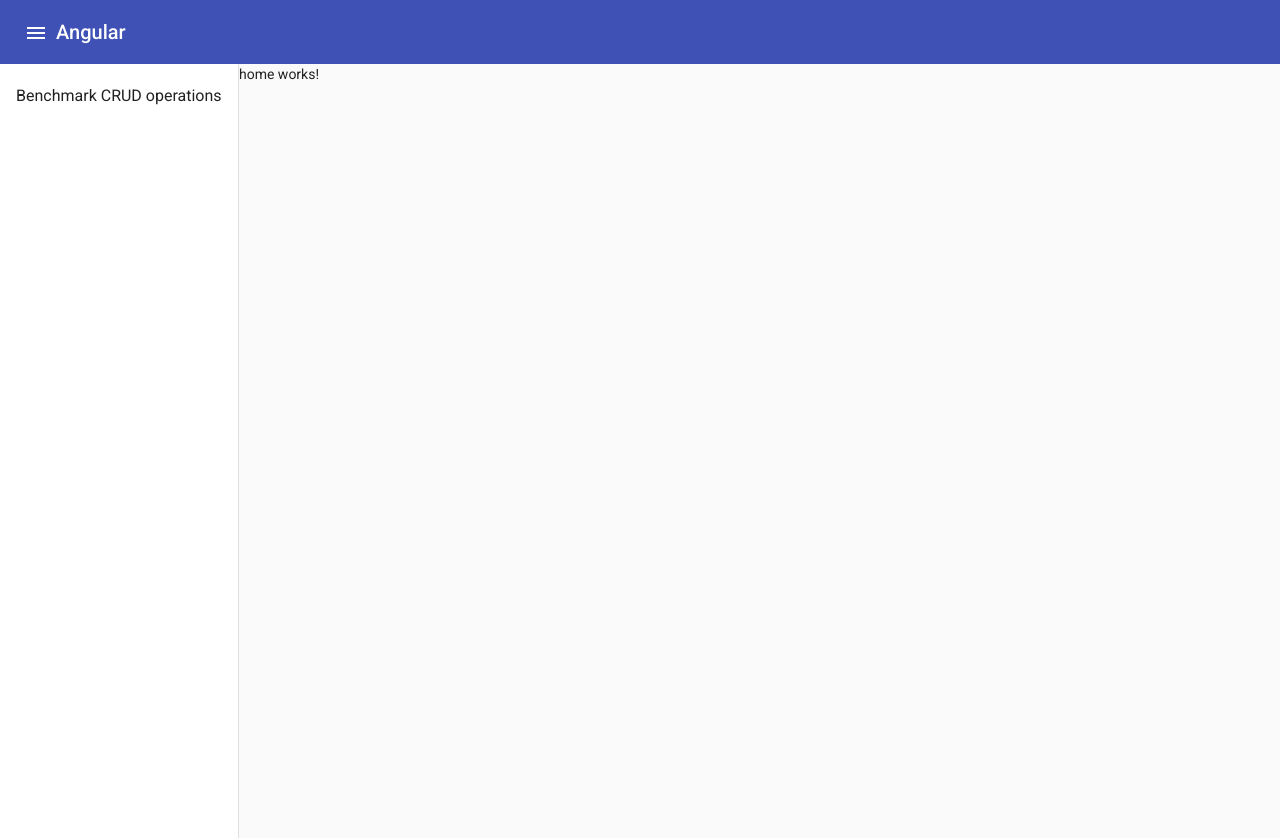
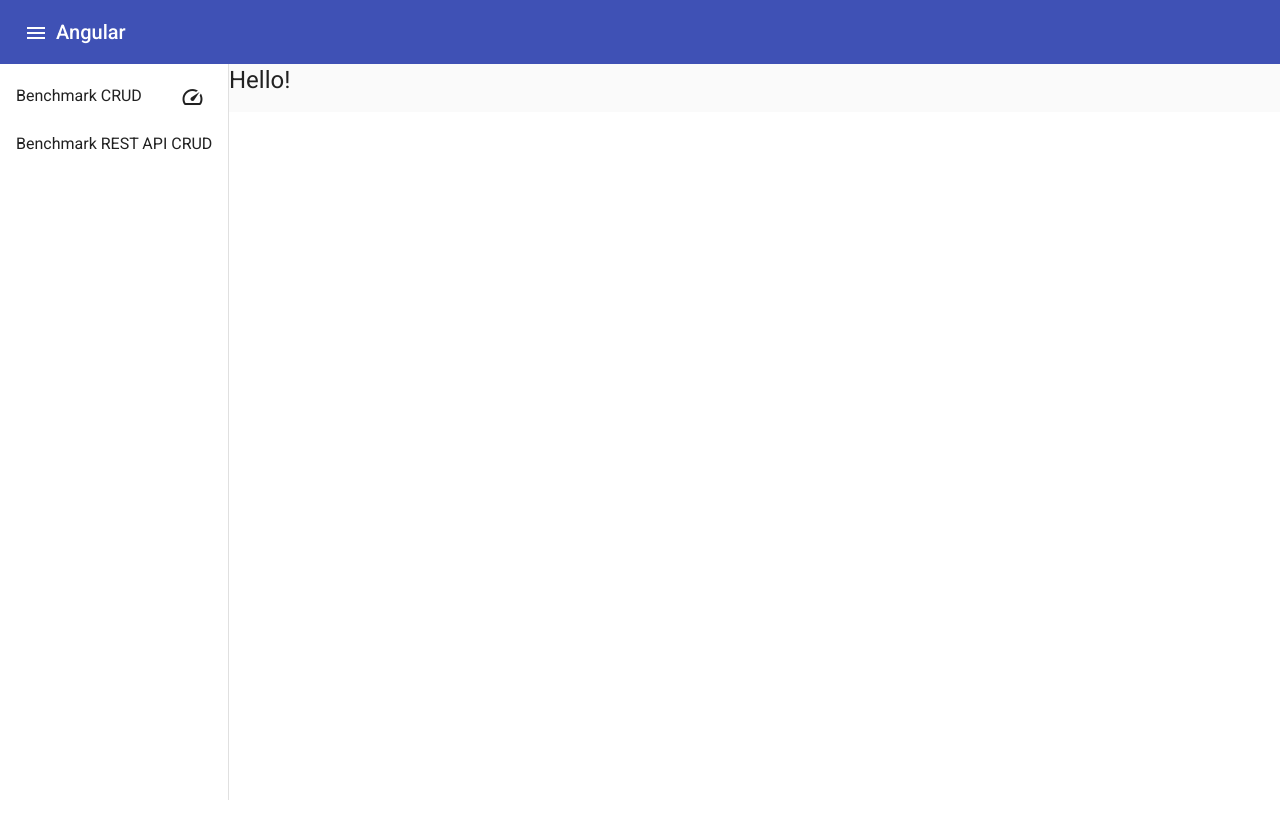
Before and after one commit to TheMadMattt/MasterThesis, an Angular app in the folder frameworks/angular/: page / in a window 1280 px wide. Both pictures are taken after a click on the button "menu". Shown: the top 838 px of the page. After the commit the page ends 800 px from the top, so only its background shows below. Built offline with nearby package versions, Linux system fonts and the light colour scheme.

Commit message:
reorganized project:

```diff
--- a/frameworks/angular/src/app/shell/home/home.component.html
+++ b/frameworks/angular/src/app/shell/home/home.component.html
@@ -1 +1,3 @@
-<p>home works!</p>
+<div class="home-container">
+  <h1>Hello!</h1>
+</div>
--- a/frameworks/angular/src/app/shell/home/home.component.scss
+++ b/frameworks/angular/src/app/shell/home/home.component.scss
@@ -0,0 +1,4 @@
+.home-container {
+  width: 100%;
+  height: 100%;
+}
--- a/frameworks/angular/src/app/shell/main/main.component.html
+++ b/frameworks/angular/src/app/shell/main/main.component.html
@@ -1,15 +1,16 @@
-<div [class.example-is-mobile]="mobileQuery.matches">
-  <mat-toolbar color="primary" class="example-toolbar">
+<div class="container">
+  <mat-toolbar color="primary">
     <button mat-icon-button (click)="sidenav.toggle()"><mat-icon>menu</mat-icon></button>
     <a href="/"><h1>Angular</h1></a>
   </mat-toolbar>
 
   <mat-sidenav-container>
-    <mat-sidenav #sidenav [mode]="mobileQuery.matches ? 'over' : 'side'"
-                 [fixedInViewport]="mobileQuery.matches" fixedTopGap="56">
+    <mat-sidenav #sidenav [mode]="isMobile ? 'over' : 'side'"
+                 [fixedInViewport]="true" [fixedTopGap]="isMobile ? mobileToolbarHeight : desktopToolbarHeight">
       <mat-nav-list>
-        <mat-list-item *ngFor="let item of navigation">
-          <a matLine [routerLink]="item.routerLink" (click)="sidenav.close()">{{ item.title }}</a>
+        <mat-list-item *ngFor="let navItem of navList">
+          <a matLine [routerLink]="navItem.routerLink" (click)="sidenav.close()">{{ navItem.title }}</a>
+          <button mat-icon-button *ngIf="navItem.icon.length > 0"><mat-icon>{{ navItem.icon }}</mat-icon></button>
         </mat-list-item>
       </mat-nav-list>
     </mat-sidenav>
--- a/frameworks/angular/src/app/shell/main/main.component.scss
+++ b/frameworks/angular/src/app/shell/main/main.component.scss
@@ -1,5 +1,5 @@
 mat-sidenav-content {
-  height: 100vh;
+  height: 100%;
 }
 
 mat-toolbar {
--- a/frameworks/angular/src/app/shell/main/main.component.ts
+++ b/frameworks/angular/src/app/shell/main/main.component.ts
@@ -1,6 +1,12 @@
-import {ChangeDetectorRef, Component, OnDestroy} from '@angular/core';
-import {MediaMatcher} from "@angular/cdk/layout";
-import {MenuItem} from "../models/menu-item";
+import {
+  ChangeDetectorRef,
+  Component,
+  OnDestroy,
+} from '@angular/core';
+import {BreakpointObserver, BreakpointState, MediaMatcher} from "@angular/cdk/layout";
+import {MenuList} from "@shell/sidenav-menu-list";
+import {map, takeUntil} from "rxjs/operators";
+import {Subject} from "rxjs";
 
 @Component({
   selector: 'app-main',
@@ -9,23 +15,30 @@ import {MenuItem} from "../models/menu-item";
 })
 export class MainComponent implements OnDestroy {
   mobileQuery: MediaQueryList;
+  isMobile: boolean = false;
+  mobileToolbarHeight = 56;
+  desktopToolbarHeight = 64;
 
-  navigation: MenuItem[] = [
-    {
-      routerLink: 'benchmarks/angular-crud',
-      title: 'Benchmark CRUD operations'
-    }
-  ];
+  navList = MenuList;
 
   private readonly _mobileQueryListener: () => void;
+  private destroy$ = new Subject<boolean>();
 
-  constructor(changeDetectorRef: ChangeDetectorRef, media: MediaMatcher) {
-    this.mobileQuery = media.matchMedia('(max-width: 600px)');
-    this._mobileQueryListener = () => changeDetectorRef.detectChanges();
+  constructor(private cdr: ChangeDetectorRef,
+              public observer: BreakpointObserver,
+              media: MediaMatcher) {
+    this.mobileQuery = media.matchMedia('(max-width: 599px)');
+    this.observer.observe('(max-width: 599px)').pipe(
+      takeUntil(this.destroy$),
+      map((result: BreakpointState) => this.isMobile = result.matches)
+    ).subscribe();
+    this._mobileQueryListener = () => cdr.detectChanges();
     this.mobileQuery.addEventListener('change', () => this._mobileQueryListener);
   }
 
   ngOnDestroy(): void {
+    this.destroy$.next(true);
+    this.destroy$.unsubscribe();
     this.mobileQuery.removeEventListener('change', () => this._mobileQueryListener);
   }
 }
--- a/frameworks/angular/src/app/shell/models/menu-item.ts
+++ b/frameworks/angular/src/app/shell/models/menu-item.ts
@@ -1,4 +1,5 @@
 export interface MenuItem {
+  title: string;
   routerLink: string;
-  title: string;
+  icon: string;
 }
--- /dev/null
+++ b/frameworks/angular/src/app/shell/sidenav-menu-list.ts
@@ -0,0 +1,14 @@
+import {MenuItem} from "@shell/models/menu-item";
+
+export const MenuList: MenuItem[] = [
+  {
+    title: 'Benchmark CRUD',
+    routerLink: 'benchmarks/angular-crud',
+    icon: 'speed'
+  },
+  {
+    title: 'Benchmark REST API CRUD',
+    routerLink: 'benchmarks/angular-crud',
+    icon: ''
+  }
+];
```
